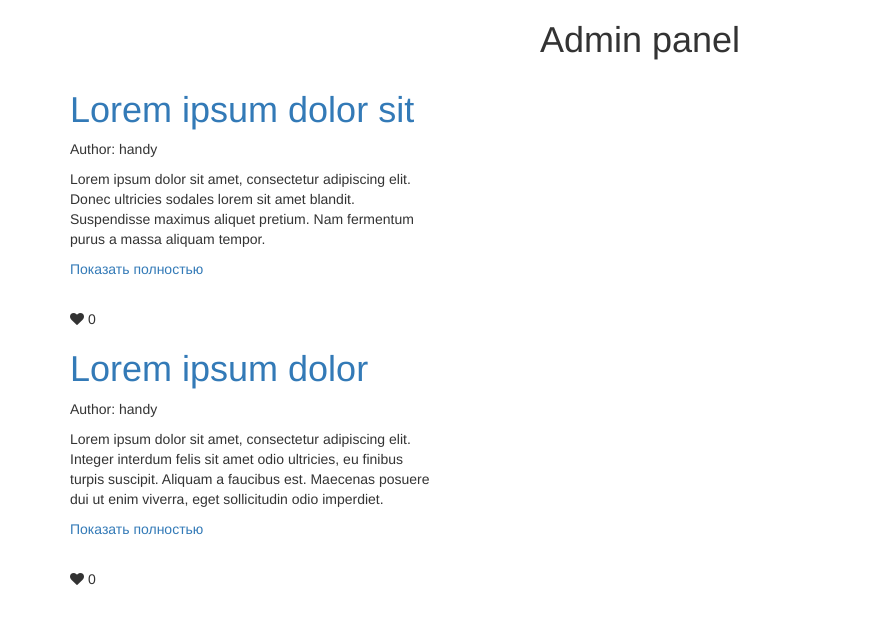
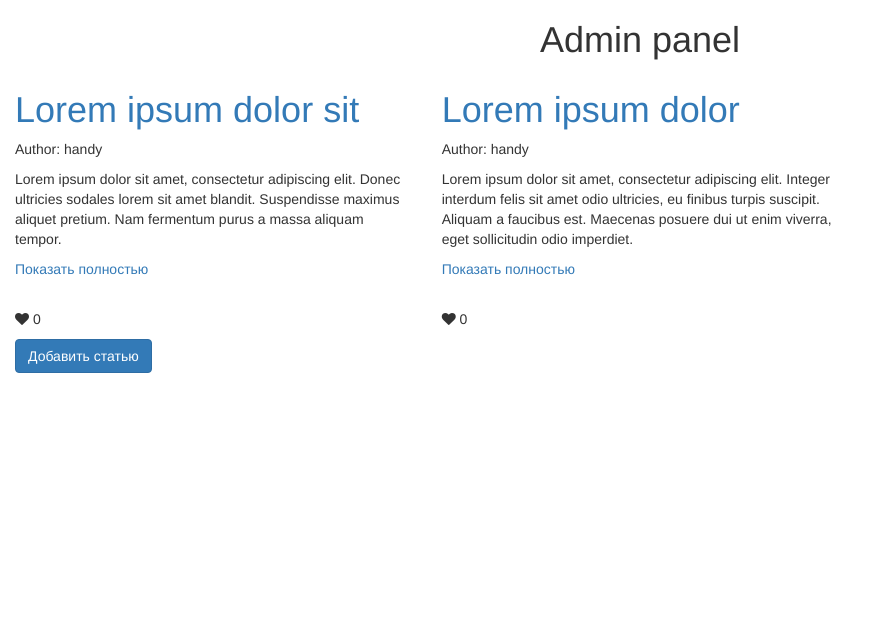
Before and after one commit to sukhdug/mvcblog, a PHP site: page /admin in a window 1280 px wide. Shown: the top 624 px of the page, without its empty margins (0-879 px from the left). Run offline with PHP 8.4, Linux system fonts and the light colour scheme; data comes from the database, SQL or seed files in the repository.

Commit message:
Grid system bootstrap of admin index page

```diff
--- a/view/admin/index.php
+++ b/view/admin/index.php
@@ -4,19 +4,20 @@
         <title>admin panel</title>
     </head>
     <body>
-        <div class="container">
+        <div class="container-fluid">
             <div class="row">
                 <h1 class="centered">Admin panel</h1>
-                <div class="col-xs-10 col-md-4 col-sm-6">
-                    <?php foreach($articlesList as $articleItem){?>
+                <?php foreach($articlesList as $articleItem){?>
+                    <div class="col-xs-12 col-sm-6 col-md-4">
                         <h1><a href="/admin/article/<?= $articleItem['id'] ?>"><?= $articleItem['title']; ?></a></h1>
                         <p>Author: <?= $articleItem['author']; ?></p>
                         <p class="content<?= $articleItem['id']; ?>"><?= $articleItem['short_content']; ?></p>
                         <p><a href="/admin/article/<?= $articleItem['id'] ?>">Показать полностью</a></p><br>
                         <p><i class="fa fa-heart"></i> <?= $articleItem['like_count']; ?></p>
-                    <?php } ?>
-                </div>
+                    </div>
+                <?php } ?>
             </div>
+            <a href="/admin/article/add"><button class="btn btn-primary">Добавить статью</button></a>
         </div>
     </body>
 </html>
```
